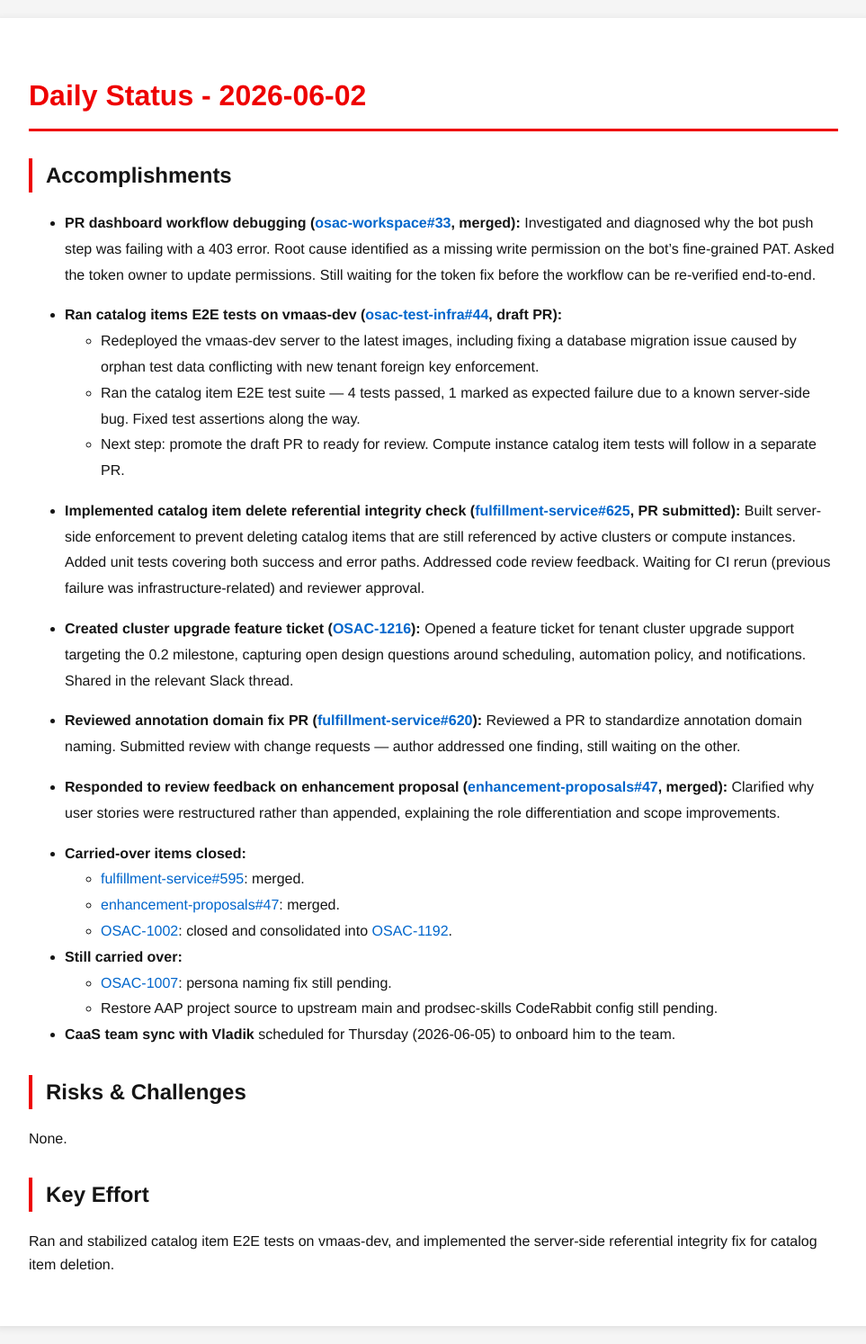
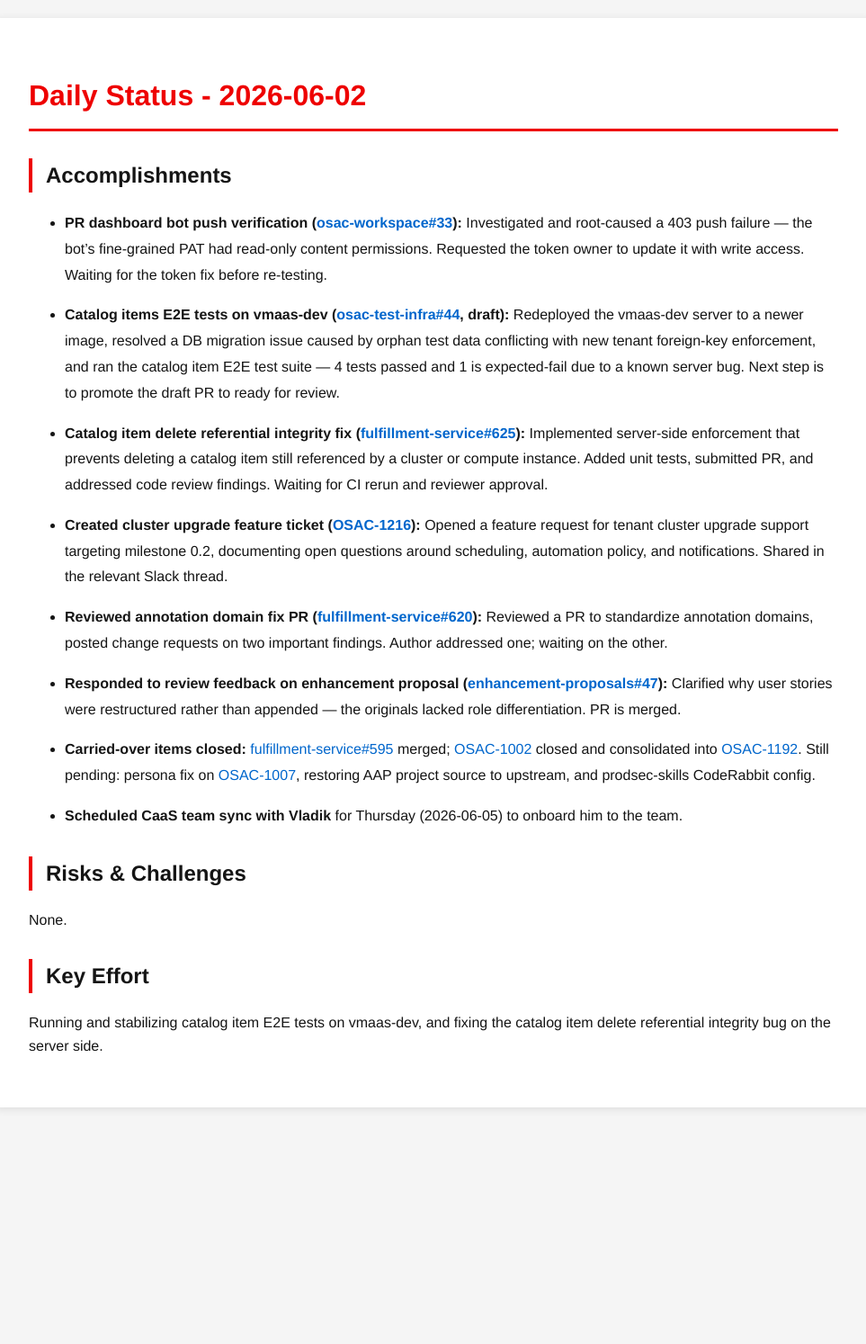
Before and after one commit to tzvatot/daily-status, a Jekyll site: the page built from 2026-06-02.md, in a window 1280 px wide. Shown: the whole page at 90% size, without its empty margins (158-1121 px from the left). Built offline with Jekyll 4.4.1, drawn with Linux system fonts in a browser that asks for light colours; after the commit the page ends 1251 px from its top, so only the background shows below that.

Commit message:
Daily status update - 2026-06-02

```diff
--- a/2026-06-02.md
+++ b/2026-06-02.md
@@ -8,36 +8,24 @@ date: 2026-06-02
 
 ## Accomplishments
 
-- **PR dashboard workflow debugging ([osac-workspace#33](https://github.com/osac-project/osac-workspace/pull/33), merged):** Investigated and diagnosed why the bot push step was failing with a 403 error. Root cause identified as a missing write permission on the bot's fine-grained PAT. Asked the token owner to update permissions. Still waiting for the token fix before the workflow can be re-verified end-to-end.
+- **PR dashboard bot push verification ([osac-workspace#33](https://github.com/osac-project/osac-workspace/pull/33)):** Investigated and root-caused a 403 push failure — the bot's fine-grained PAT had read-only content permissions. Requested the token owner to update it with write access. Waiting for the token fix before re-testing.
 
-- **Ran catalog items E2E tests on vmaas-dev ([osac-test-infra#44](https://github.com/osac-project/osac-test-infra/pull/44), draft PR):**
-  - Redeployed the vmaas-dev server to the latest images, including fixing a database migration issue caused by orphan test data conflicting with new tenant foreign key enforcement.
-  - Ran the catalog item E2E test suite — 4 tests passed, 1 marked as expected failure due to a known server-side bug. Fixed test assertions along the way.
-  - Next step: promote the draft PR to ready for review. Compute instance catalog item tests will follow in a separate PR.
+- **Catalog items E2E tests on vmaas-dev ([osac-test-infra#44](https://github.com/osac-project/osac-test-infra/pull/44), draft):** Redeployed the vmaas-dev server to a newer image, resolved a DB migration issue caused by orphan test data conflicting with new tenant foreign-key enforcement, and ran the catalog item E2E test suite — 4 tests passed and 1 is expected-fail due to a known server bug. Next step is to promote the draft PR to ready for review.
 
-- **Implemented catalog item delete referential integrity check ([fulfillment-service#625](https://github.com/osac-project/fulfillment-service/pull/625), PR submitted):** Built server-side enforcement to prevent deleting catalog items that are still referenced by active clusters or compute instances. Added unit tests covering both success and error paths. Addressed code review feedback. Waiting for CI rerun (previous failure was infrastructure-related) and reviewer approval.
+- **Catalog item delete referential integrity fix ([fulfillment-service#625](https://github.com/osac-project/fulfillment-service/pull/625)):** Implemented server-side enforcement that prevents deleting a catalog item still referenced by a cluster or compute instance. Added unit tests, submitted PR, and addressed code review findings. Waiting for CI rerun and reviewer approval.
 
-- **Created cluster upgrade feature ticket ([OSAC-1216](https://redhat.atlassian.net/browse/OSAC-1216)):** Opened a feature ticket for tenant cluster upgrade support targeting the 0.2 milestone, capturing open design questions around scheduling, automation policy, and notifications. Shared in the relevant Slack thread.
+- **Created cluster upgrade feature ticket ([OSAC-1216](https://redhat.atlassian.net/browse/OSAC-1216)):** Opened a feature request for tenant cluster upgrade support targeting milestone 0.2, documenting open questions around scheduling, automation policy, and notifications. Shared in the relevant Slack thread.
 
-- **Reviewed annotation domain fix PR ([fulfillment-service#620](https://github.com/osac-project/fulfillment-service/pull/620)):** Reviewed a PR to standardize annotation domain naming. Submitted review with change requests — author addressed one finding, still waiting on the other.
+- **Reviewed annotation domain fix PR ([fulfillment-service#620](https://github.com/osac-project/fulfillment-service/pull/620)):** Reviewed a PR to standardize annotation domains, posted change requests on two important findings. Author addressed one; waiting on the other.
 
-- **Responded to review feedback on enhancement proposal ([enhancement-proposals#47](https://github.com/osac-project/enhancement-proposals/pull/47), merged):** Clarified why user stories were restructured rather than appended, explaining the role differentiation and scope improvements.
+- **Responded to review feedback on enhancement proposal ([enhancement-proposals#47](https://github.com/osac-project/enhancement-proposals/pull/47)):** Clarified why user stories were restructured rather than appended — the originals lacked role differentiation. PR is merged.
 
-- **Carried-over items closed:**
-  - [fulfillment-service#595](https://github.com/osac-project/fulfillment-service/pull/595): merged.
-  - [enhancement-proposals#47](https://github.com/osac-project/enhancement-proposals/pull/47): merged.
-  - [OSAC-1002](https://redhat.atlassian.net/browse/OSAC-1002): closed and consolidated into [OSAC-1192](https://redhat.atlassian.net/browse/OSAC-1192).
+- **Carried-over items closed:** [fulfillment-service#595](https://github.com/osac-project/fulfillment-service/pull/595) merged; [OSAC-1002](https://redhat.atlassian.net/browse/OSAC-1002) closed and consolidated into [OSAC-1192](https://redhat.atlassian.net/browse/OSAC-1192). Still pending: persona fix on [OSAC-1007](https://redhat.atlassian.net/browse/OSAC-1007), restoring AAP project source to upstream, and prodsec-skills CodeRabbit config.
 
-- **Still carried over:**
-  - [OSAC-1007](https://redhat.atlassian.net/browse/OSAC-1007): persona naming fix still pending.
-  - Restore AAP project source to upstream main and prodsec-skills CodeRabbit config still pending.
-
-- **CaaS team sync with Vladik** scheduled for Thursday (2026-06-05) to onboard him to the team.
+- **Scheduled CaaS team sync with Vladik** for Thursday (2026-06-05) to onboard him to the team.
 
 ## Risks & Challenges
-
 None.
 
 ## Key Effort
-
-Ran and stabilized catalog item E2E tests on vmaas-dev, and implemented the server-side referential integrity fix for catalog item deletion.
+Running and stabilizing catalog item E2E tests on vmaas-dev, and fixing the catalog item delete referential integrity bug on the server side.
```
